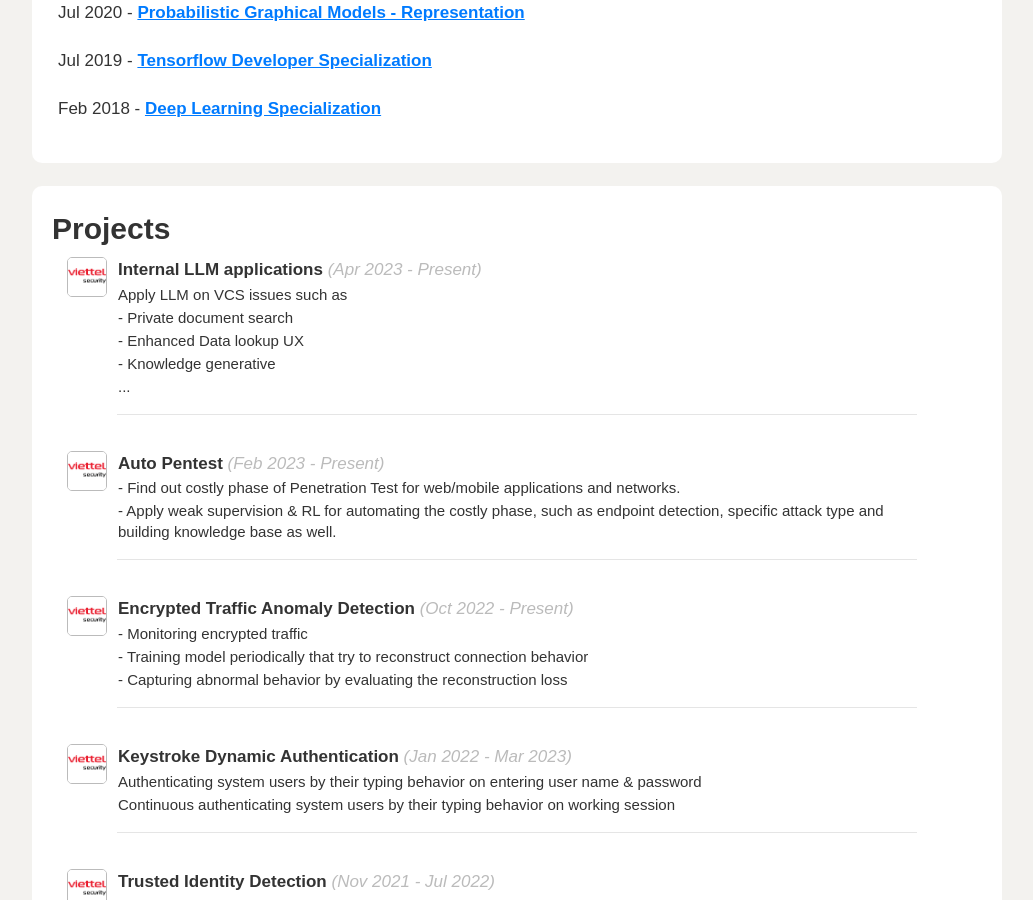
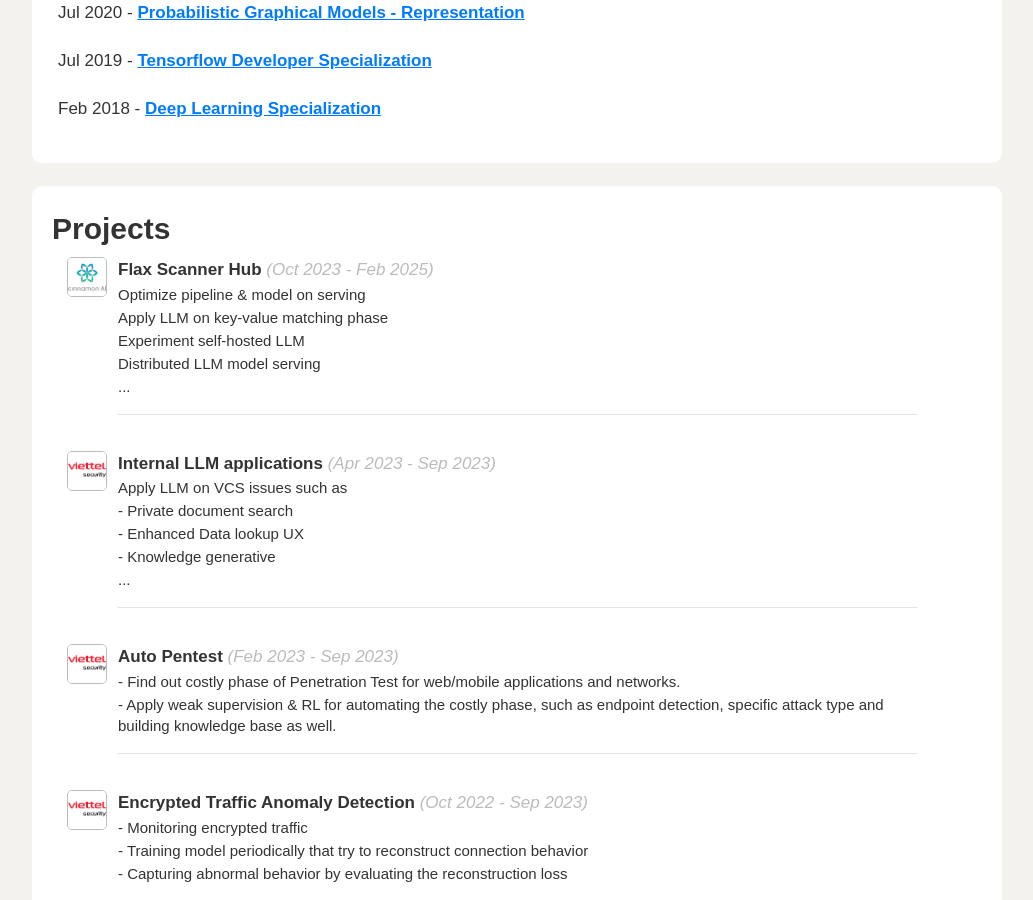
Before and after one commit to anhttmle/anhttmle.github.io, a Jekyll site: the page built from about.html, in a window 1280 px wide and 900 px high, scrolled down 2337 px. Shown: the whole window, without its empty margins (123-1156 px from the left). Built offline with Jekyll 4.4.1, drawn with Linux system fonts in a browser that asks for light colours.

Commit message:
Update profile.yml

```diff
--- a/_data/profile.yml
+++ b/_data/profile.yml
@@ -185,9 +185,19 @@ experiences:
           text: "Researching and developing products with an IBM technology - Xpages which is a web framework base on JSF (Java Server Faces)"
           children:
 projects:
+  - employer: "Cinnamon AI"
+    name: "Flax Scanner Hub"
+    time: "Oct 2023 - Feb 2025"
+    logo: "/assets/profile/cinnamon.jpg"
+    description:
+      - "Optimize pipeline & model on serving"
+      - "Apply LLM on key-value matching phase"
+      - "Experiment self-hosted LLM"
+      - "Distributed LLM model serving"
+      - "..."
   - employer: "Viettel Cyber Security"
     name: "Internal LLM applications"
-    time: "Apr 2023 - Present"
+    time: "Apr 2023 - Sep 2023"
     logo: "/assets/profile/vcs.png"
     description:
       - "Apply LLM on VCS issues such as"
@@ -197,14 +207,14 @@ projects:
       - "..."
   - employer: "Viettel Cyber Security"
     name: "Auto Pentest"
-    time: "Feb 2023 - Present"
+    time: "Feb 2023 - Sep 2023"
     logo: "/assets/profile/vcs.png"
     description:
       - "- Find out costly phase of Penetration Test for web/mobile applications and networks."
       - "- Apply weak supervision & RL for automating the costly phase, such as endpoint detection, specific attack type and building knowledge base as well."
   - employer: "Viettel Cyber Security"
     name: "Encrypted Traffic Anomaly Detection"
-    time: "Oct 2022 - Present"
+    time: "Oct 2022 - Sep 2023"
     logo: "/assets/profile/vcs.png"
     description:
       - "- Monitoring encrypted traffic"
```
